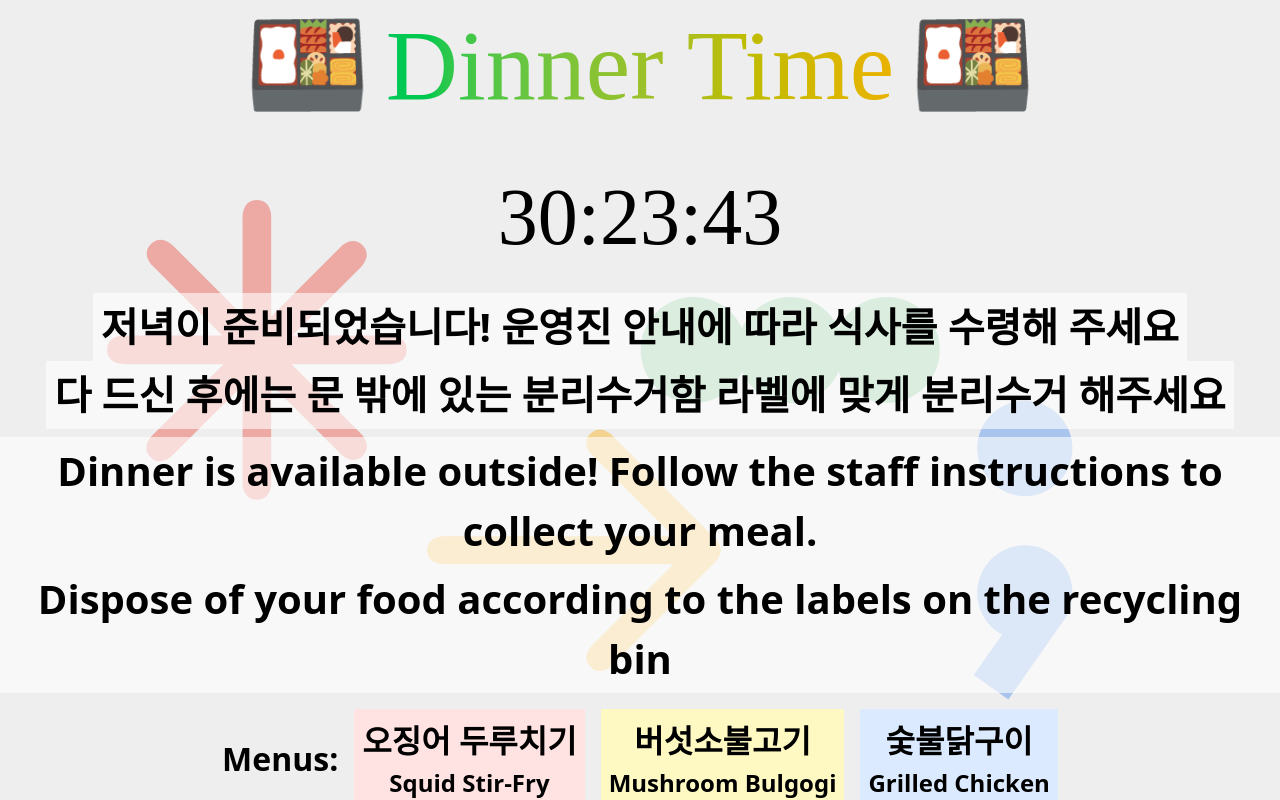
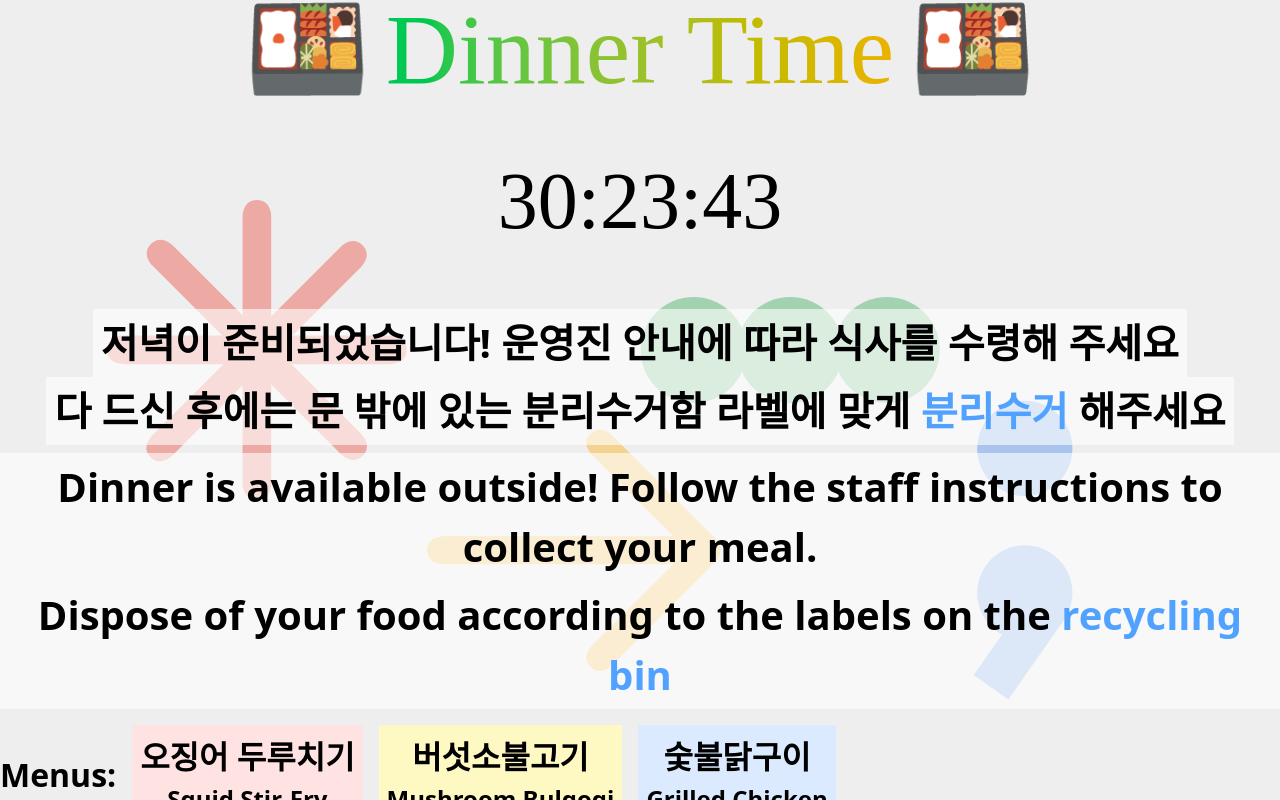
Before and after one commit to 2paperstar/2025-impact-ai-hackathon-screen, a React (Vite) app: page / in a window 1280 px wide. Built offline with nearby package versions, Linux system fonts and the light colour scheme; a web font is replaced by a local one.

Commit message:
fix: change gap

```diff
--- a/src/app.tsx
+++ b/src/app.tsx
@@ -20,21 +20,24 @@ export const App = () => {
   return (
     <>
       <Background />
-      <div className="fixed inset-0 flex flex-col items-center justify-center gap-4">
+      <div className="fixed inset-0 flex flex-col items-center justify-center gap-12">
+        <div className="flex flex-col gap-4 items-center">
           <div className="flex flex-col items-center">
             <Title />
           </div>
           <div className="font-[Kdam_Thmor_Pro] text-[80px]">
             <Timer />
           </div>
+        </div>
+        <div className="flex flex-col gap-4">
           <div className="text-center text-[40px] font-bold flex flex-col gap-2">
             <div className="flex flex-col items-center">
               <span className="bg-white/60 px-2 py-1">
                 저녁이 준비되었습니다! 운영진 안내에 따라 식사를 수령해 주세요
               </span>
               <span className="bg-white/60 px-2 py-1">
-              다 드신 후에는 문 밖에 있는 분리수거함 라벨에 맞게 분리수거
-              해주세요
+                다 드신 후에는 문 밖에 있는 분리수거함 라벨에 맞게{" "}
+                <span className="text-blue-400">분리수거</span> 해주세요
               </span>
             </div>
             <div className="flex flex-col items-center">
@@ -43,7 +46,8 @@ export const App = () => {
                 collect your meal.
               </span>
               <span className="bg-white/60 px-2 py-1">
-              Dispose of your food according to the labels on the recycling bin
+                Dispose of your food according to the labels on the{" "}
+                <span className="text-blue-400">recycling bin</span>
               </span>
             </div>
           </div>
@@ -63,6 +67,7 @@ export const App = () => {
             </div>
           </div>
         </div>
+      </div>
     </>
   );
 };
```
Lines whose indentation alone changed are shown as unchanged.
